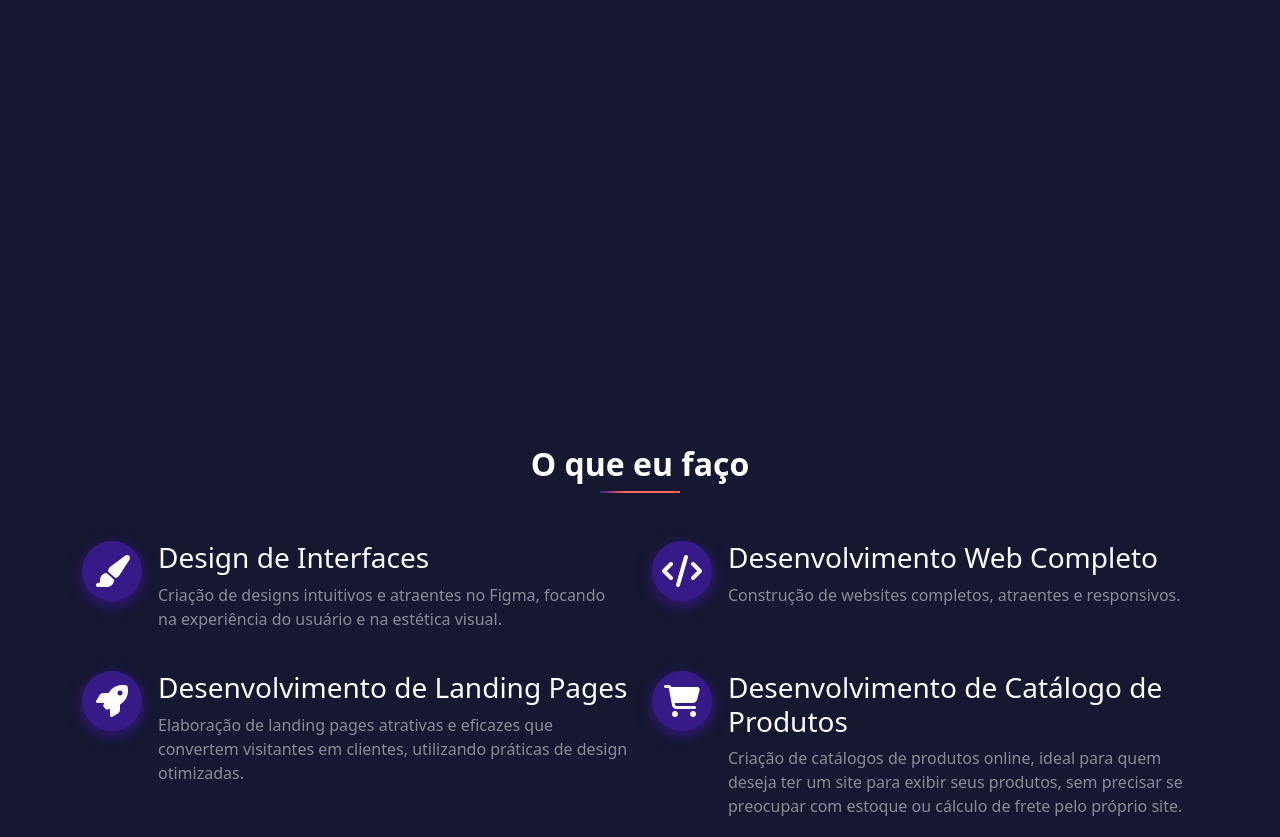
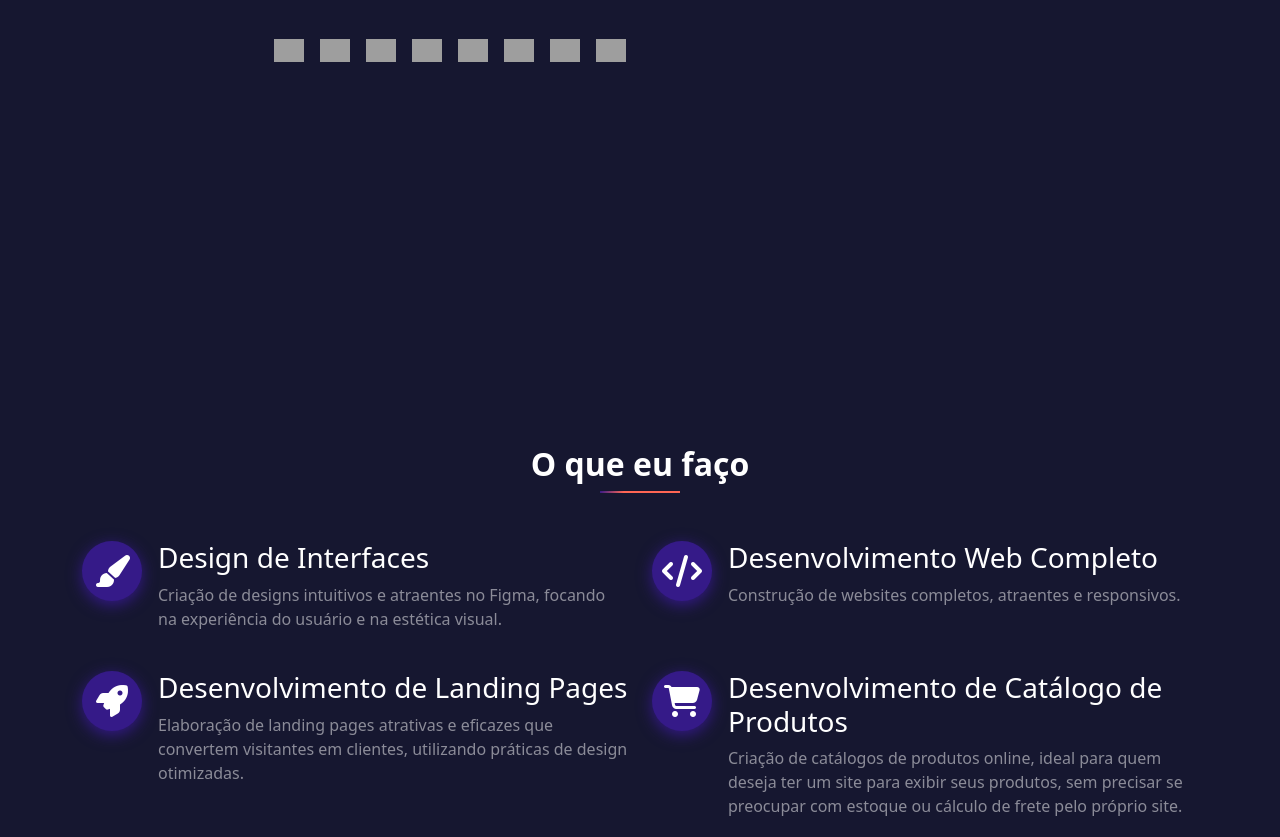
Before and after one commit to jcquadros/jcquadros.github.io, a plain HTML site: page index.html in a window 1280 px wide. Shown: the part 1463-2300 px from the top of the page. Drawn offline with nearby package versions, Linux system fonts and the light colour scheme; grey boxes are pictures that could not be loaded.

Commit message:
Update index.html

```diff
--- a/index.html
+++ b/index.html
@@ -144,7 +144,41 @@
               <br /><br />
               Estou sempre em busca de novos desafios e oportunidades para
               aprimorar minhas habilidades e conhecimentos.
+              <br /><br />
+              As ferramentas com as quais trabalho incluem Angular, Vue, Django, HTML, CSS, Bootstrap, WordPress e Quasar Framework.
             </p>
+
+            <!-- Linha animada com os ícones das ferramentas -->
+            <div class="text-center my-4">
+              <div class="d-flex justify-content-center align-items-center">
+                <span class="mx-2 my_icon" title="Angular">
+                  <img src="https://angular.io/assets/images/logos/angular/angular.svg" alt="Angular" width="30" />
+                </span>
+                <span class="mx-2 my_icon" title="Vue.js">
+                  <img src="https://vuejs.org/images/logo.png" alt="Vue.js" width="30" />
+                </span>
+                <span class="mx-2 my_icon" title="Django">
+                  <img src="https://www.djangoproject.com/m/img/logos/django-logo-negative.svg" alt="Django" width="30" />
+                </span>
+                <span class="mx-2 my_icon" title="HTML5">
+                  <img src="https://cdn.jsdelivr.net/gh/devicons/devicon/icons/html5/html5-original.svg" alt="HTML5" width="30" />
+                </span>
+                <span class="mx-2 my_icon" title="CSS3">
+                  <img src="https://cdn.jsdelivr.net/gh/devicons/devicon/icons/css3/css3-original.svg" alt="CSS3" width="30" />
+                </span>
+                <span class="mx-2 my_icon" title="Bootstrap">
+                  <img src="https://cdn.jsdelivr.net/gh/devicons/devicon/icons/bootstrap/bootstrap-original.svg" alt="Bootstrap" width="30" />
+                </span>
+                <span class="mx-2 my_icon" title="Quasar">
+                  <img src="https://cdn.quasar.dev/logo/svg/quasar-logo.svg" alt="Quasar" width="30" />
+                </span>
+                <span class="mx-2 my_icon" title="WordPress">
+                  <img src="https://cdn.jsdelivr.net/gh/devicons/devicon/icons/wordpress/wordpress-original.svg" alt="WordPress" width="30" />
+                </span>
+
+              </div>
+            </div>
+
           </div>
           <div class="col-lg-4">
             <ul class="list-group list-group-flush">
```
